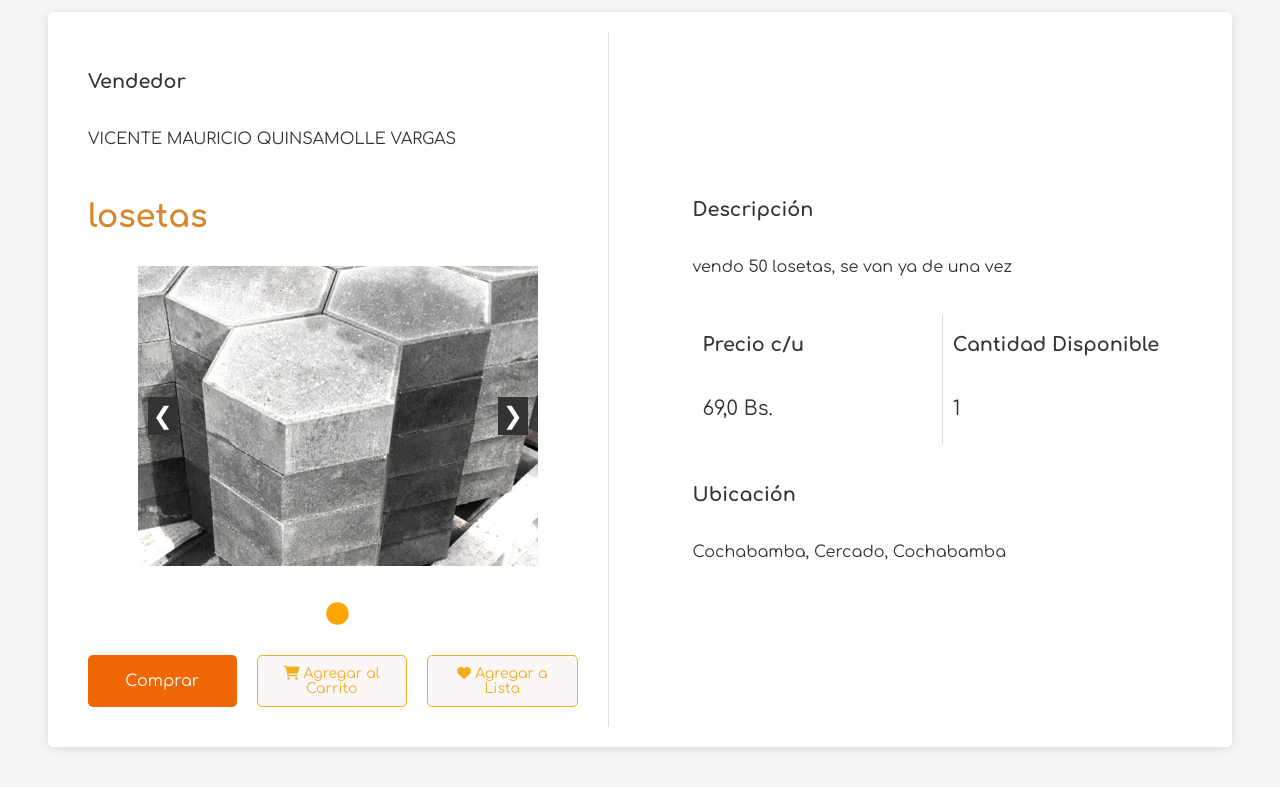
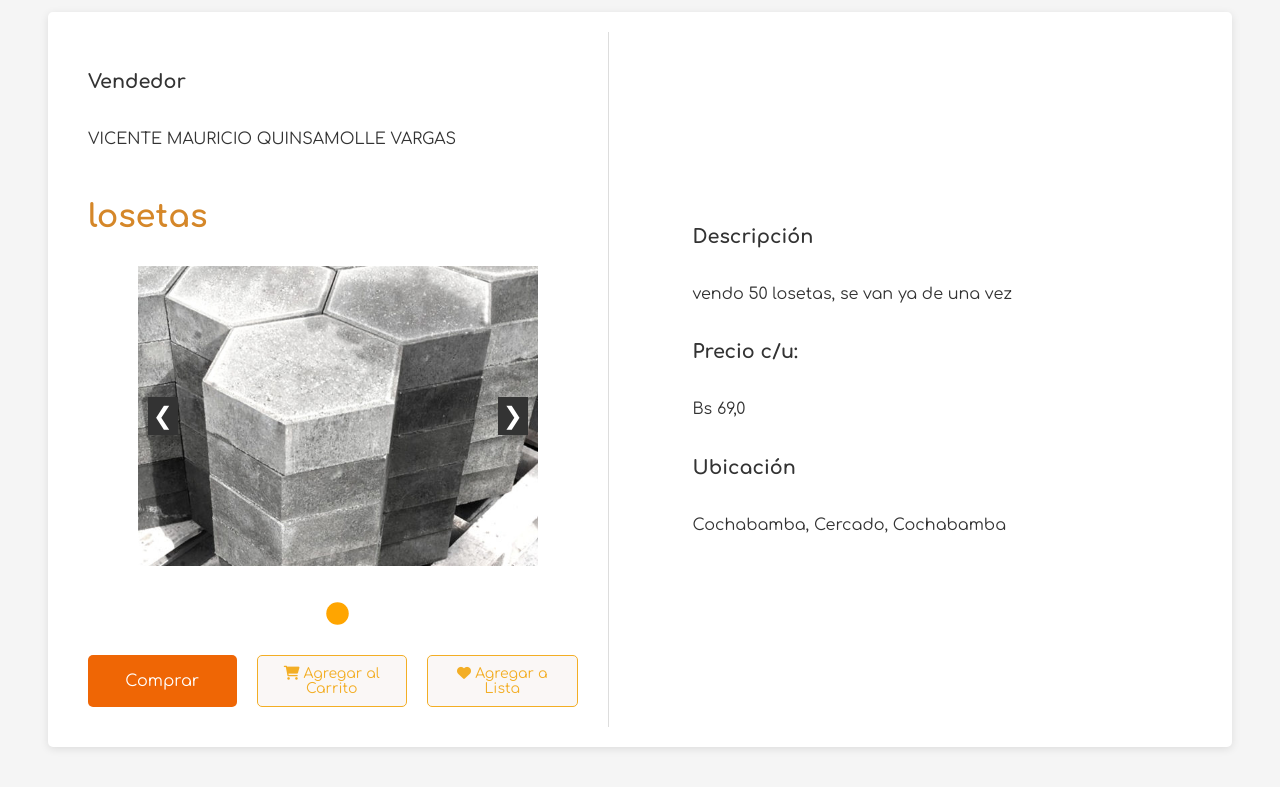
Before and after one commit to MauryQV/YouBuild, a Django app: page /producto/1/ in a window 1280 px wide; the page is wider, and only the part inside the window is pictured. Shown: the part 171-958 px from the top of that part. Run offline with Django 5.2, Linux system fonts and the light colour scheme; data comes from the database, SQL or seed files in the repository.

Commit message:
detalle producto con descuento

```diff
--- a/YouBuild/sistema/models.py
+++ b/YouBuild/sistema/models.py
@@ -213,6 +213,13 @@ class ProductoDb(models.Model):
             return delta.days
         return 0
 
+    def tiempo_restante_promocion(self):
+        ahora = timezone.now()
+        if self.esta_en_promocion() and self.fecha_fin_promocion:
+           delta = self.fecha_fin_promocion - ahora
+           return int(delta.total_seconds())
+        return 0
+
 
 # ImagenProducto
 class ImagenProductoDB(models.Model):
--- a/YouBuild/sistema/templates/detalle_producto.html
+++ b/YouBuild/sistema/templates/detalle_producto.html
@@ -61,16 +61,72 @@
     <div class="column column-right flex-column">
         <h3>Descripción</h3>
         <p>{{ producto.detalle }}</p>
-        <div class="sub-container">
-            <div class="subcolumn1 flex-column column-left">
-                <h3>Precio c/u</h3>
-                <p class="aux">{{ producto.precio }} Bs.</p>
-            </div>
-            <div class="subcolumn2 flex-column column-right">
-                <h3>Cantidad Disponible</h3>
-                <p class="aux">{{ producto.cantidad }}</p>
-            </div>
+
+        <h3>Precio c/u:</h3>
+
+        {% if producto.esta_en_promocion %}
+        <!-- Contenedor de precios -->
+        <div class="precio-contenedor">
+            <!-- Precio original -->
+            <div class="subtitulo"><h3>Antes:</h3></div>
+            <div class="valor"><p class="precio-original">Bs {{ producto.precio }}</p></div>
+
+            <!-- Precio con descuento -->
+            <div class="subtitulo"><h3>Ahora:</h3></div>
+            <div class="valor"><p class="precio-descuento">Bs {{ precio_final|floatformat:2 }}</p></div>
         </div>
+
+        <!-- Contenedor de descuento -->
+        <p class="detalle-descuento">
+            Detalle del Descuento Aplicado:
+            <span class="badge-descuento">{{ descuento_aplicado }}% OFF</span>
+        </p>
+
+        <!-- Contador -->
+        <p id="contador" class="tiempo-restante">
+            Finaliza en:
+            <span id="time-remaining"></span>
+        </p>
+
+        <!-- Script para manejar el contador -->
+        <script>
+            // Tiempo restante en segundos desde el backend
+            let tiempoRestante = {{ tiempo_restante }};
+
+            function iniciarContador(tiempo, elementoId) {
+                const elemento = document.getElementById(elementoId);
+                function actualizarContador() {
+                    if (tiempo <= 0) {
+                        elemento.innerText = "¡Promoción finalizada!";
+                        clearInterval(intervalo);
+                        return;
+                    }
+
+                    // Cálculo de días, horas, minutos y segundos
+                    const dias = Math.floor(tiempo / (24 * 3600));
+                    const horas = Math.floor((tiempo % (24 * 3600)) / 3600);
+                    const minutos = Math.floor((tiempo % 3600) / 60);
+                    const segundos = tiempo % 60;
+
+                    // Mostrar en el elemento
+                    elemento.innerText = `${dias}d ${horas}h ${minutos}m ${segundos}s`;
+
+                    // Restar 1 segundo
+                    tiempo--;
+                }
+
+                // Actualizar el contador cada segundo
+                const intervalo = setInterval(actualizarContador, 1000);
+                actualizarContador(); // Ejecutar inmediatamente al cargar
+            }
+
+            // Iniciar el contador
+            iniciarContador(tiempoRestante, "time-remaining");
+        </script>
+    {% else %}
+        <p class="precio-sin-promocion">Bs {{ producto.precio }}</p>
+    {% endif %}
+
         <h3>Ubicación</h3>
         <p>
             {{ producto.usuario_fk.municipio_fk.provincia_fk.departamento_fk }},
@@ -78,6 +134,7 @@
             {{ producto.usuario_fk.municipio_fk }}
         </p>
     </div>
+
 </div>
 <button class="btn volver-a-lista" style="max-width: fit-content;" onclick="volverALista()">Volver a la lista de
     productos</button>
@@ -153,5 +210,7 @@
             alert("Hubo un error al intentar actualizar la lista de deseos.");
         });
     }
+
+
 </script>
 {% endblock %}
--- a/YouBuild/sistema/views.py
+++ b/YouBuild/sistema/views.py
@@ -143,19 +143,26 @@ def producto_view(request, id):
     producto = get_object_or_404(ProductoDb, id=id)
     producto.visitas += 1
     producto.save()
+
+    # Calcular datos dinámicos
+    precio_final = producto.precio_final()
+    descuento_aplicado = producto.descuento if producto.esta_en_promocion() else 0
+    tiempo_restante = producto.tiempo_restante_promocion()  # Tiempo restante en segundos
+
     favoritos_ids = []
     if request.user.is_authenticated:
         favoritos_ids = ListaFavoritosDB.objects.filter(usuario=request.user.usuariodb).values_list('producto_id', flat=True)
-        print("Productos en favoritos:", list(favoritos_ids))
 
     template = 'layoutReg.html' if request.user.is_authenticated else 'layout.html'
 
     return render(request, "detalle_producto.html", {
         "producto": producto,
+        "precio_final": precio_final,
+        "descuento_aplicado": descuento_aplicado,
+        "tiempo_restante": tiempo_restante,  # Tiempo en segundos para el frontend
         "template": template,
         "favoritos_ids": favoritos_ids,
     })
-
 # Buscar productos
 def buscar_view(request):
     q = request.GET.get('q', '')
```
